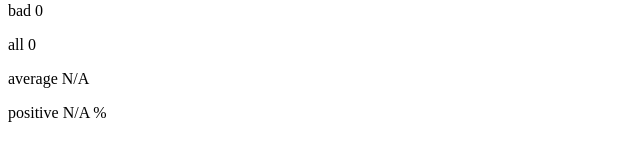
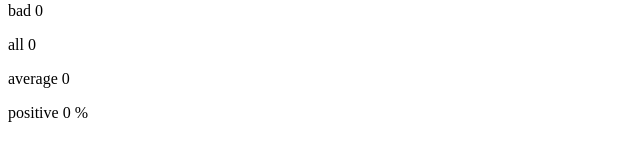
Before and after one commit to LiamMahoney/full_stack_open, a React (Create React App) app in the folder part1/courseinfo/: page / in a window 1280 px wide. Shown: the part 247-408 px from the top of the page, without its empty margins (0-640 px from the left). Built offline with nearby package versions, Linux system fonts and the light colour scheme.

Commit message:
exercise 1.8

```diff
--- a/part1/courseinfo/src/App.js
+++ b/part1/courseinfo/src/App.js
@@ -1,4 +1,18 @@
 import React, { useState } from 'react'
+
+const Statistics = (props) => {
+  return (
+    <>
+      <h1>statistics</h1>
+      <p>good {props.good}</p>
+      <p>neutral {props.neutral}</p>
+      <p>bad {props.bad}</p>
+      <p>all {props.good + props.neutral + props.bad}</p>
+      <p>average {props.good > 0 || props.neutral > 0 || props.bad > 0 ? Math.abs((props.good + (props.bad * -1)) / (props.good + props.neutral + props.bad)) : 0}</p>
+      <p>positive {props.good > 0 || props.neutral > 0 || props.bad > 0 ? (props.good / (props.good + props.neutral + props.bad)) * 100 : 0} %</p>
+    </>
+  )
+}
 
 const App = () => {
   // save clicks of each button to its own state
@@ -12,13 +26,7 @@ const App = () => {
       <button onClick={() => setGood(good + 1)}>good</button>
       <button onClick={() => setNeutral(neutral + 1)}>neutral</button>
       <button onClick={() => setBad(bad + 1)}>bad</button>
-      <h1>statistics</h1>
-      <p>good {good}</p>
-      <p>neutral {neutral}</p>
-      <p>bad {bad}</p>
-      <p>all {good + neutral + bad}</p>
-      <p>average {good > 0 || neutral > 0 || bad > 0 ? Math.abs((good + (bad * -1)) / (good + neutral + bad)) : 'N/A'}</p>
-      <p>positive {good > 0 || neutral > 0 || bad > 0 ? (good / (good + neutral + bad)) * 100 : 'N/A'} %</p>
+      <Statistics good={good} neutral={neutral} bad={bad} />
     </div>
   )
 }
```
